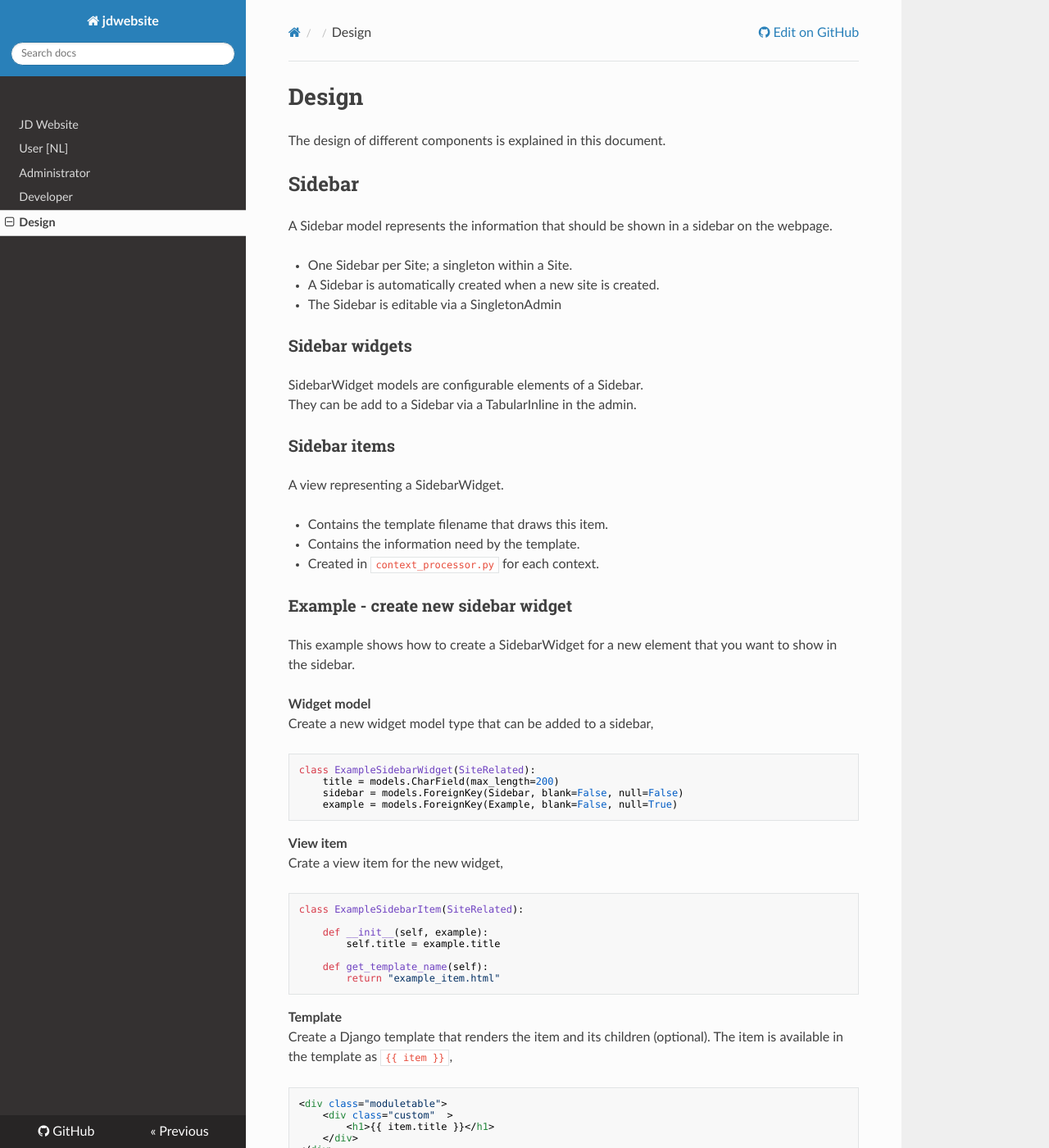
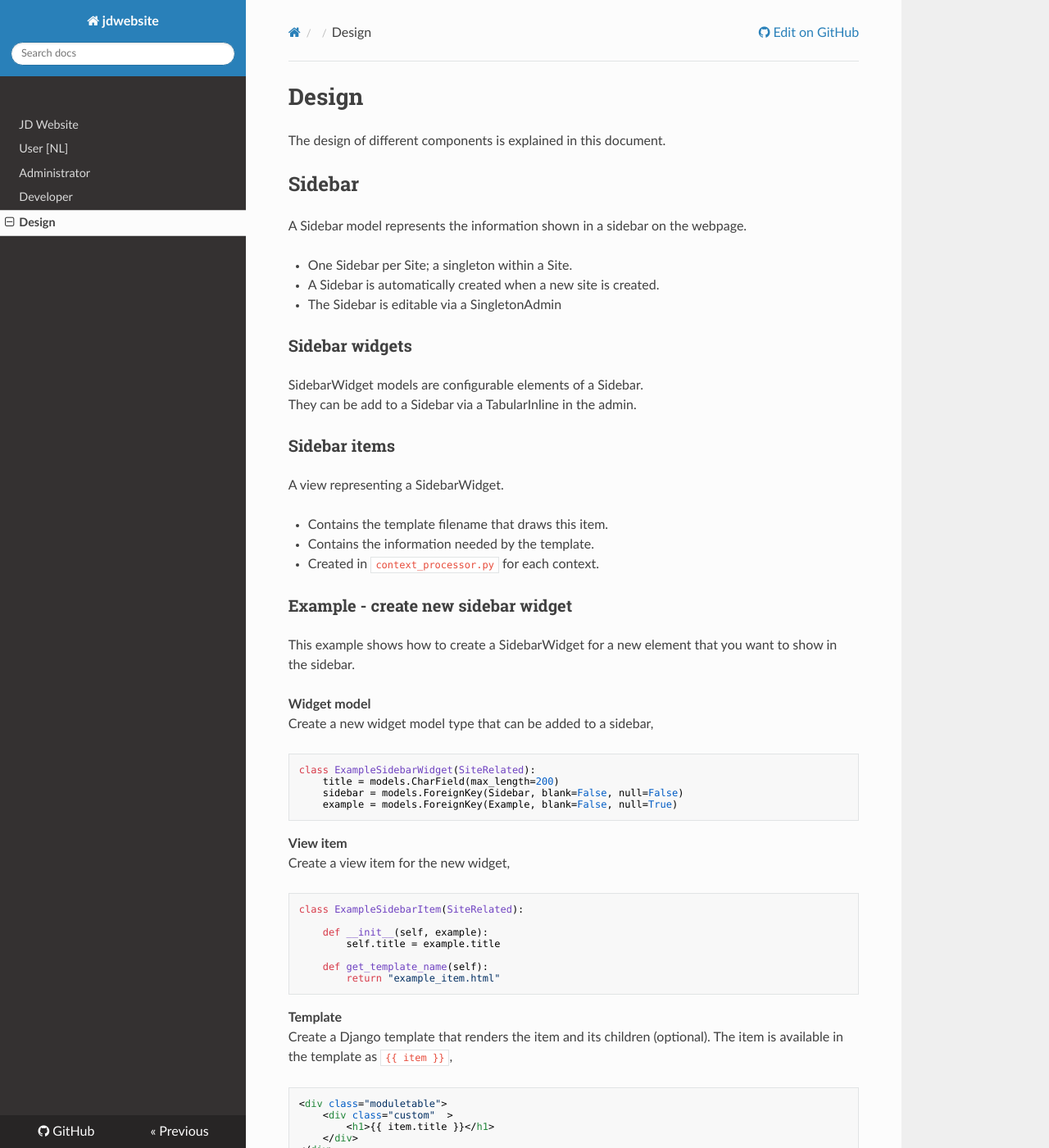
Before and after one commit to jonge-democraten/website, an MkDocs documentation site: the page built from docs/design.md, in a window 1280 px wide and 1400 px high. Shown: the whole window at 82% size. Built offline with MkDocs 1.6.1, drawn with Linux system fonts in a browser that asks for light colours; nearby versions of some CDN libraries; old or Windows-style settings are respelled for this version of MkDocs; some of the changed text lies outside the part shown.

Commit message:
Minor improve design document
Spelling and examples.

````diff
--- a/docs/design.md
+++ b/docs/design.md
@@ -2,7 +2,7 @@
 The design of different components is explained in this document.
 
 ## Sidebar
-A Sidebar model represents the information that should be shown in a sidebar on the webpage.
+A Sidebar model represents the information shown in a sidebar on the webpage.
 
 * One Sidebar per Site; a singleton within a Site.
 * A Sidebar is automatically created when a new site is created.
@@ -16,7 +16,7 @@ They can be add to a Sidebar via a TabularInline in the admin.
 A view representing a SidebarWidget.
 
 * Contains the template filename that draws this item.
-* Contains the information need by the template.
+* Contains the information needed by the template.
 * Created in `context_processor.py` for each context.
 
 <h3>Example - create new sidebar widget</h3>
@@ -32,7 +32,7 @@ class ExampleSidebarWidget(SiteRelated):
 ```
 
 **View item**
-Crate a view item for the new widget,
+Create a view item for the new widget,
 ```Python
 class ExampleSidebarItem(SiteRelated):
 
````
Also changed, not shown: other parts of docs/design.md (+3 -0 lines).
